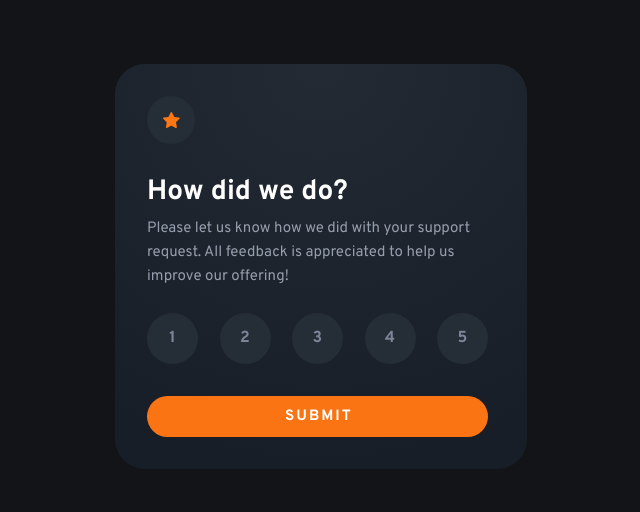
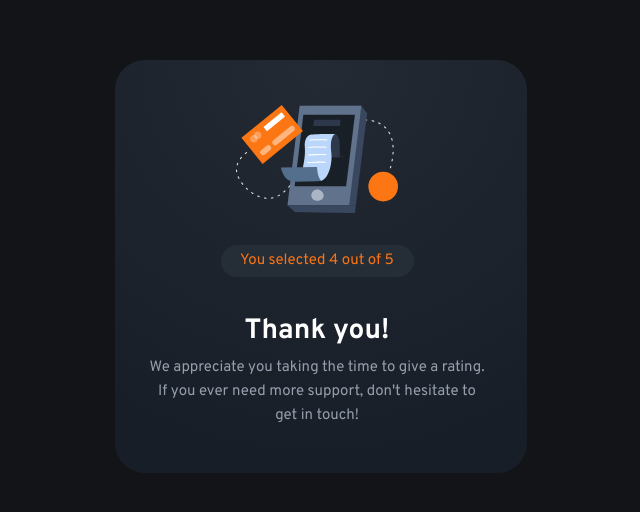
Before and after one commit to AdamHaniff/Interactive-Rating-Component, a website built with Parcel: page index.html in a window 1536 px wide. Shown: the part 134-646 px from the top of the page, without its empty margins (447-1087 px from the left). Built offline with nearby package versions, Linux system fonts and the light colour scheme.

Commit message:
Styled thank-you container

```diff
--- a/index.html
+++ b/index.html
@@ -21,7 +21,7 @@
   </head>
   <body>
     <main>
-      <div class="rating-container">
+      <!-- <div class="rating-container">
         <div class="star-icon-container">
           <img class="star-img" src="./images/icon-star.svg" alt="Star icon" />
         </div>
@@ -38,9 +38,9 @@
           <span class="rating-number">5</span>
         </div>
         <button class="submit-btn" type="submit">SUBMIT</button>
-      </div>
+      </div> -->
 
-      <!-- <div class="thank-you-container">
+      <div class="thank-you-container">
         <div class="illustration-container">
           <img
             class="illustration-img"
@@ -55,7 +55,7 @@
           We appreciate you taking the time to give a rating. If you ever need
           more support, don't hesitate to get in touch!
         </p>
-      </div> -->
+      </div>
     </main>
   </body>
 </html>
--- a/style.css
+++ b/style.css
@@ -41,6 +41,19 @@ main {
   display: flex;
   justify-content: center;
   align-items: center;
+}
+
+/* CLASSES USED WITH JAVASCRIPT */
+.hovered {
+  cursor: pointer;
+  background: var(--mediumGrey);
+  color: var(--pure-white);
+}
+
+.clicked {
+  cursor: pointer;
+  background: var(--orange);
+  color: var(--pure-white);
 }
 
 /******** RATING CONTAINER ********/
@@ -166,15 +179,88 @@ main {
   }
 }
 
-/* CLASSES USED WITH JAVASCRIPT */
-.hovered {
-  cursor: pointer;
-  background: var(--mediumGrey);
-  color: var(--pure-white);
+/******* THANK YOU CONTAINER ******/
+.thank-you-container {
+  max-width: 32.7rem;
+  max-height: 36rem;
+  border-radius: 1.5rem;
+  background: var(--black-gradient);
+  padding: 3.4rem 2.4rem 3.7rem;
+  display: flex;
+  flex-direction: column;
+  align-items: center;
 }
 
-.clicked {
-  cursor: pointer;
-  background: var(--orange);
+.illustration-container {
+  max-width: 14.4rem;
+  max-height: 9.6rem;
+  margin-bottom: 2.4rem;
+}
+
+.illustration-img {
+  max-width: 100%;
+}
+
+.selection-text {
+  width: 16.8rem;
+  height: 3.2rem;
+  border-radius: 2.25rem;
+  background: var(--darkBlue);
+  color: var(--orange);
+  font-size: 1.4rem;
+  font-weight: var(--fw400);
+  line-height: 2.2rem;
+  display: flex;
+  align-items: center;
+  justify-content: center;
+  margin-bottom: 2.9rem;
+}
+
+.sub-header-text {
   color: var(--pure-white);
+  font-size: 2.4rem;
+  font-weight: var(--fw700);
+  margin-bottom: 1rem;
 }
+
+.thank-you-paragraph {
+  color: var(--light-grey);
+  text-align: center;
+  font-size: 1.4rem;
+  font-weight: var(--fw400);
+  line-height: 2.2rem;
+}
+
+/******* 1440px MEDIA QUERY *******/
+@media (min-width: 90em) {
+  .thank-you-container {
+    max-width: 41.2rem;
+    max-height: 41.6rem;
+    border-radius: 3rem;
+    padding: 4.5rem 4rem 4.5rem 3.2rem;
+  }
+
+  .illustration-container {
+    max-width: 16.2rem;
+    max-height: 10.8rem;
+    margin-bottom: 3.2rem;
+  }
+
+  .selection-text {
+    width: 19.3rem;
+    height: 3.2rem;
+    font-size: 1.5rem;
+    line-height: 2.4rem;
+    margin-bottom: 3.6rem;
+  }
+
+  .sub-header-text {
+    font-size: 2.8rem;
+    margin-bottom: 0.7rem;
+  }
+
+  .thank-you-paragraph {
+    font-size: 1.5rem;
+    line-height: 2.4rem;
+  }
+}
```
